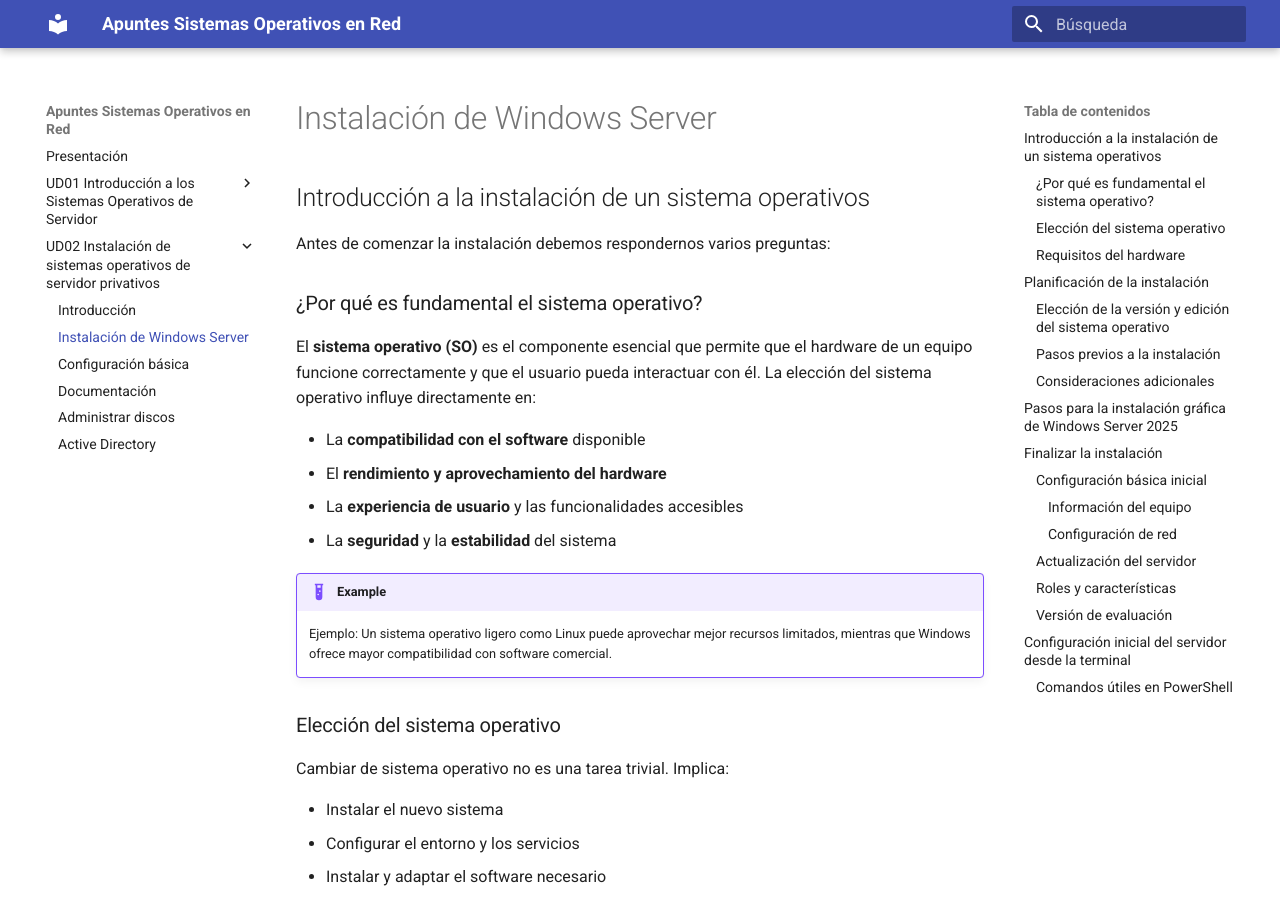
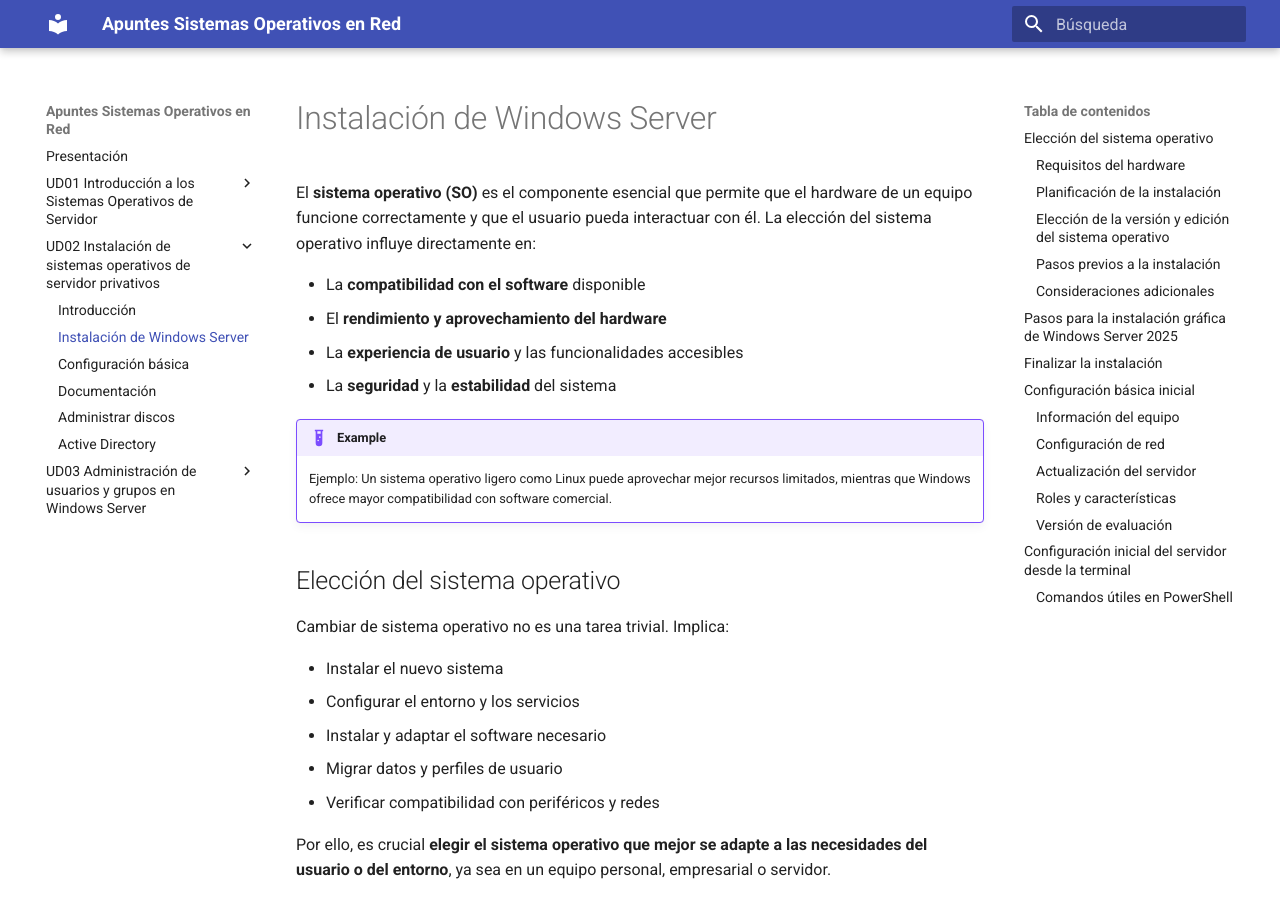
Before and after one commit to apuntes-sergio/sox, an MkDocs documentation site: the page built from docs/02_2_instalacion_windows_server.md, in a window 1280 px wide and 900 px high. Built offline with MkDocs 1.6.1 and Material for MkDocs 9.7.7, drawn with Linux system fonts in a browser that asks for light colours.

Commit message:
Documentar instalación

```diff
--- a/docs/02_2_instalacion_windows_server.md
+++ b/docs/02_2_instalacion_windows_server.md
@@ -2,12 +2,6 @@
 title: Instalación de Windows Server
 description:  Instalación de sistemas operativos de servidor privativos - Windows Server
 ---
-
-## Introducción a la instalación de un sistema operativos
-
-Antes de comenzar la instalación debemos respondernos varios preguntas:
-
-### ¿Por qué es fundamental el sistema operativo?
 
 El **sistema operativo (SO)** es el componente esencial que permite que el hardware de un equipo funcione correctamente y que el usuario pueda interactuar con él. La elección del sistema operativo influye directamente en:
 
@@ -21,7 +15,7 @@
     Ejemplo: Un sistema operativo ligero como Linux puede aprovechar mejor recursos limitados, mientras que Windows ofrece mayor compatibilidad con software comercial.
 
 
-### Elección del sistema operativo
+## Elección del sistema operativo
 
 Cambiar de sistema operativo no es una tarea trivial. Implica:
 
@@ -46,7 +40,7 @@
     Instalar un sistema en un equipo con recursos limitados puede provocar lentitud, errores o incluso fallos de instalación.
 
 
-## Planificación de la instalación
+### Planificación de la instalación
 
 Una vez elegido el sistema operativo, especialmente en entornos de servidor, es fundamental **planificar la instalación**:
 
@@ -200,11 +194,11 @@
 
 Una vez revisado todo, se recomienda reiniciar el equipo para confirmar que el arranque se realiza sin problemas.
 
-### Configuración básica inicial
+## Configuración básica inicial
 
 Desde el panel **Administrador del servidor → Servidor local**, realizamos las siguientes tareas:
 
-#### Información del equipo
+### Información del equipo
 
 - **Nombre del equipo**: Debe ser único dentro del dominio, no superar los 15 caracteres y utilizar únicamente letras, números o guiones.
 - **Dominio o grupo de trabajo**: Si el servidor se integrará en un dominio existente, indicamos su nombre. Si será el controlador de dominio o no se usará dominio, lo dejamos como grupo de trabajo (más adelante se podrá crear el dominio).
@@ -212,7 +206,7 @@
 - **Escritorio remoto**: Podemos habilitarlo si los usuarios van a conectarse al servidor mediante Terminal Server.
 - **Zona horaria**: Es recomendable verificarla y ajustarla si es necesario.
 
-#### Configuración de red
+### Configuración de red
 
 En servidores, lo habitual es utilizar **direcciones IP estáticas**, ya que suelen actuar como servidores DHCP para los clientes. Si no se ha hecho durante la instalación, ahora es el momento de asignar las IPs correspondientes a cada tarjeta de red.
 
@@ -249,8 +243,6 @@
 
     En nuestro caso, desactivaremos las actualizaciones automáticas para evitar saturar la red del instituto.
 
-
----
 
 ### Roles y características
 
--- a/mkdocs.yml
+++ b/mkdocs.yml
@@ -62,3 +62,9 @@
     - 02_4_documentar_instalacion.md
     - 02_5_administrar_discos.md
     - 02_6_dominio.md
+  - UD03 Administración de usuarios y grupos en Windows Server:
+    - 03_01_objetos_dominios.md
+    - 03_02_usuarios.md
+    - 03_03_grupos.md
+    - 03_04_equipos.md
+    - 03_05_unidades_organizativas.md
```
Also changed, not shown: docs/02_4_documentar_instalacion.md (+7 -1 lines), docs/02_6_dominio.md (+0 -4 lines).
